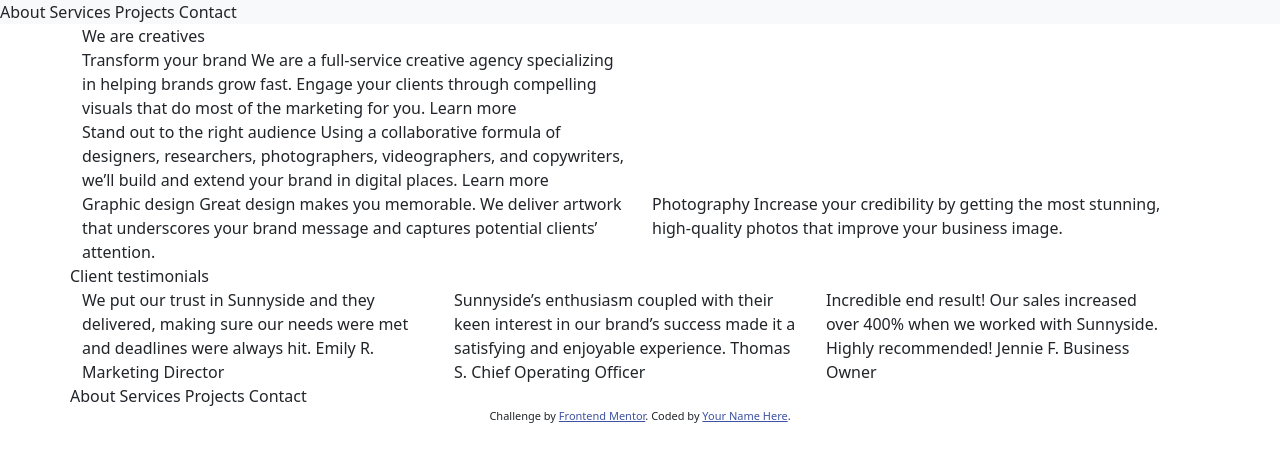
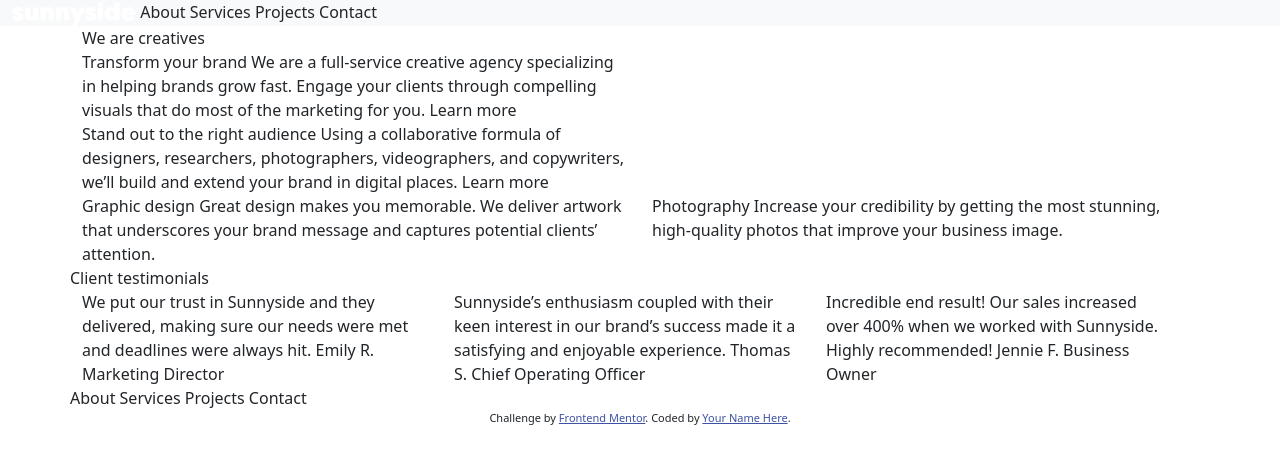
Before and after one commit to antran1245/sunnyside-agency-landing-page-main, a plain HTML site: page index.html in a window 1280 px wide. Drawn offline with nearby package versions, Linux system fonts and the light colour scheme.

Commit message:
added bootstrap

```diff
--- a/index.html
+++ b/index.html
@@ -27,10 +27,14 @@
 
 <body>
   <nav class="class navbar-expand-lg navbar-light bg-light">
-    About
-    Services
-    Projects
-    Contact
+    <div class="container-fluid">
+      <img src="./images/logo.svg" alt="logo">
+      <button class="navbar-toggler" type="button"></button>
+      About
+      Services
+      Projects
+      Contact
+    </div>
   </nav>
 
   <div class="container">
```
